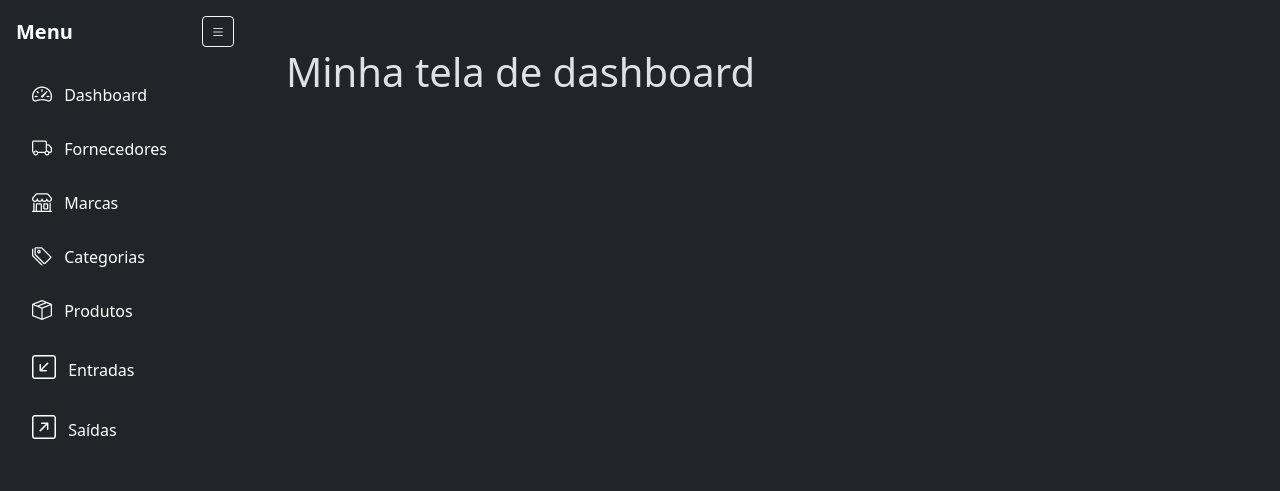
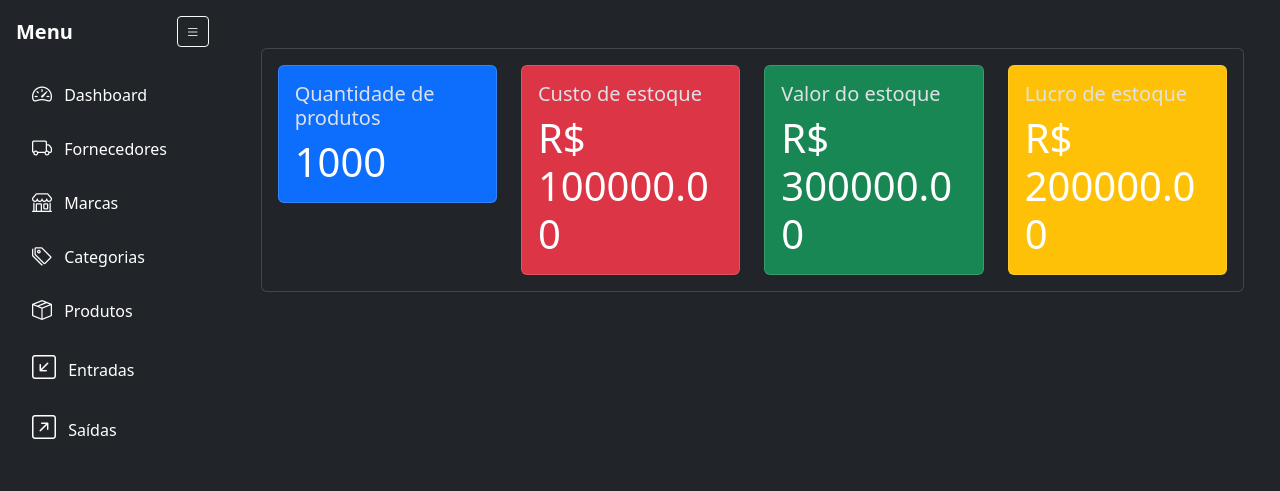
Before and after one commit to Jean-Costaa/SGE, a Django app: template app/templates/home.html in a window 1280 px wide. Shown: the part 56-547 px from the top of the page. Run offline with Django 5.2, Linux system fonts and the light colour scheme; the template is opened without the code that fills it, so the values that code supplies are empty.

Commit message:
Criando componente de métricas de produtos

```diff
--- /dev/null
+++ b/app/templates/components/_product_metrics.html
@@ -0,0 +1,43 @@
+<div class="card mt-4">
+  <div class="card-body">
+    <div class="row">
+
+      <div class="col-md-3">
+        <div class="card bg-primary">
+          <div class="card-body">
+            <h5 class="card-title">Quantidade de produtos</h5>
+            <p class="card-text text-white font-weight-bold display-6">1000</p>
+          </div>
+        </div>
+      </div>
+
+      <div class="col-md-3">
+        <div class="card bg-danger">
+          <div class="card-body">
+            <h5 class="card-title">Custo de estoque</h5>
+            <p class="card-text text-white font-weight-bold display-6">R$ 100000.00</p>
+          </div>
+        </div>
+      </div>
+
+      <div class="col-md-3">
+        <div class="card bg-success">
+          <div class="card-body">
+            <h5 class="card-title">Valor do estoque</h5>
+            <p class="card-text text-white font-weight-bold display-6">R$ 300000.00</p>
+          </div>
+        </div>
+      </div>
+
+      <div class="col-md-3">
+        <div class="card bg-warning">
+          <div class="card-body">
+            <h5 class="card-title">Lucro de estoque</h5>
+            <p class="card-text text-white font-weight-bold display-6">R$ 200000.00</p>
+          </div>
+        </div>
+      </div>
+
+    </div>
+  </div>
+</div>
--- a/app/templates/home.html
+++ b/app/templates/home.html
@@ -5,5 +5,7 @@
 {% endblock %}
 
 {% block content %}
-<h1>Minha tela de dashboard</h1>
+
+  {% include 'components/_product_metrics.html' %}
+
 {% endblock %}
```
